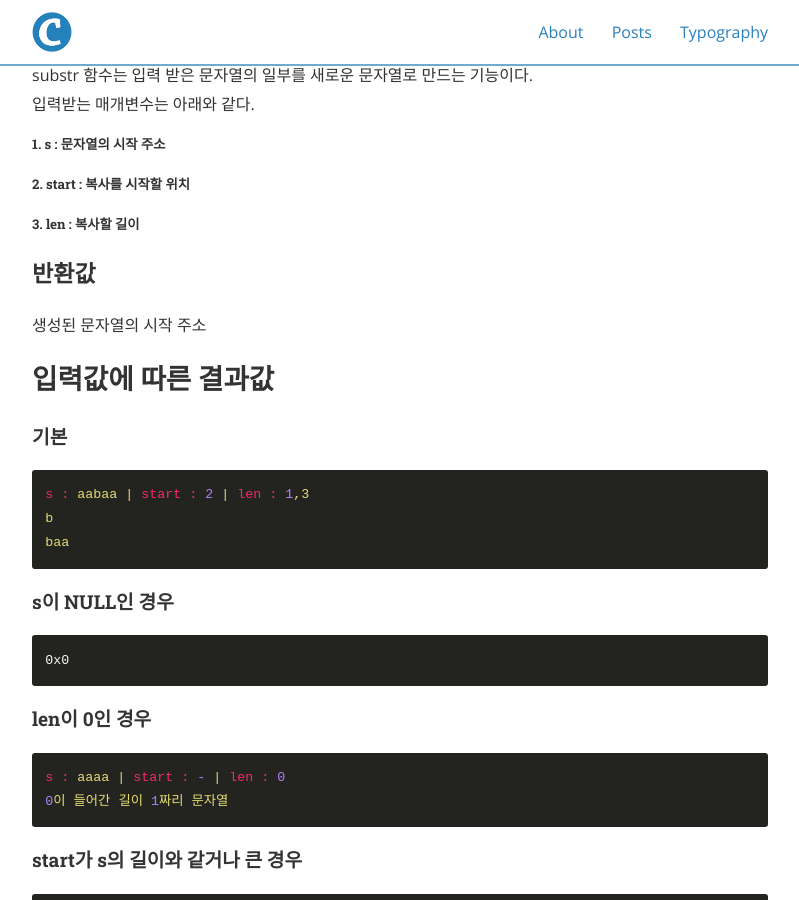
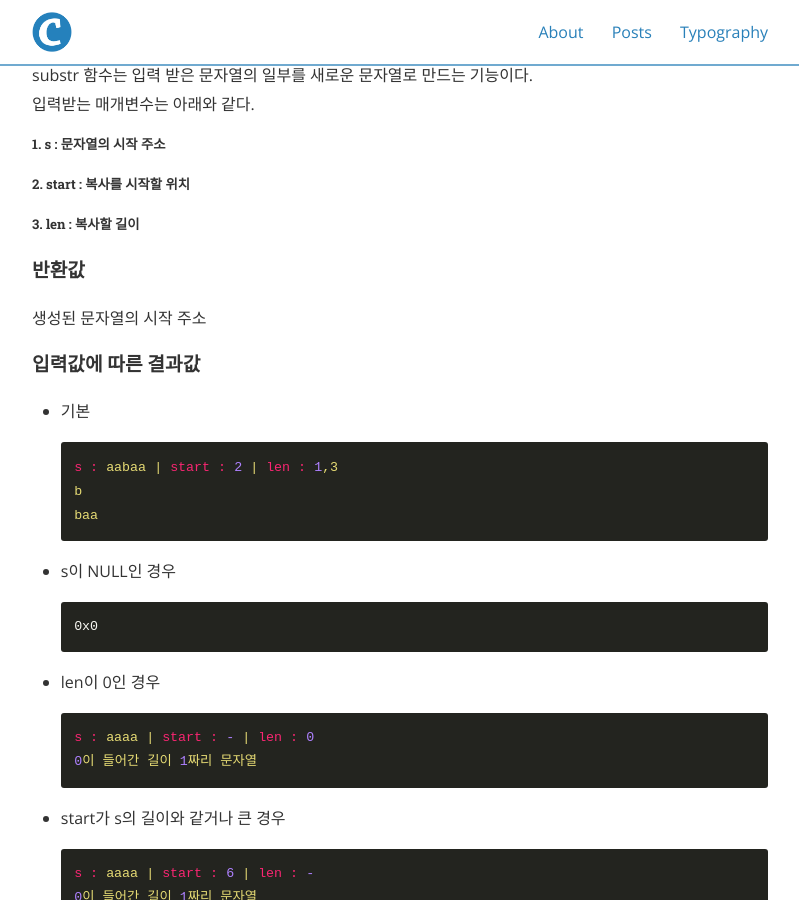
Before and after one commit to xodhksrjqnr/xodhksrjqnr.github.io, a Jekyll site: the page built from _posts/2020-01-01-substr.md, in a window 1280 px wide and 900 px high, scrolled down 660 px. Shown: the whole window, without its empty margins (240-1039 px from the left). Built offline with Jekyll 4.4.1, drawn with Linux system fonts in a browser that asks for light colours; nearby versions of some CDN libraries.

````diff
--- a/_posts/2020-01-01-substr.md
+++ b/_posts/2020-01-01-substr.md
@@ -20,31 +20,32 @@ substr 함수는 입력 받은 문자열의 일부를 새로운 문자열로 만
 ##### 2. start : 복사를 시작할 위치
 ##### 3. len   : 복사할 길이
 
-### 반환값
+#### 반환값
 생성된 문자열의 시작 주소<br/>
 
-## 입력값에 따른 결과값
-#### 기본
+#### 입력값에 따른 결과값
+* 기본
 ```
 s : aabaa | start : 2 | len : 1,3
 b
 baa
 ```
-#### s이 NULL인 경우
+* s이 NULL인 경우
 ```
 0x0
 ```
-#### len이 0인 경우
+* len이 0인 경우
 ```
 s : aaaa | start : - | len : 0
 0이 들어간 길이 1짜리 문자열
 ```
-#### start가 s의 길이와 같거나 큰 경우
+* start가 s의 길이와 같거나 큰 경우
 ```
 s : aaaa | start : 6 | len : -
 0이 들어간 길이 1짜리 문자열
 ```
-## 주의사항
+
+#### 주의사항
 생성된 문자열을 초기화하기 위해 memcpy나 strlcpy 등을 사용하는 경우가 있을 것이다.<br/>
 
 memcpy의 경우 len값이 큰 경우 의도했던 것보다 더 많은 길이를 초기화하는 경우가 발생할 수 있다.<br/>
````
